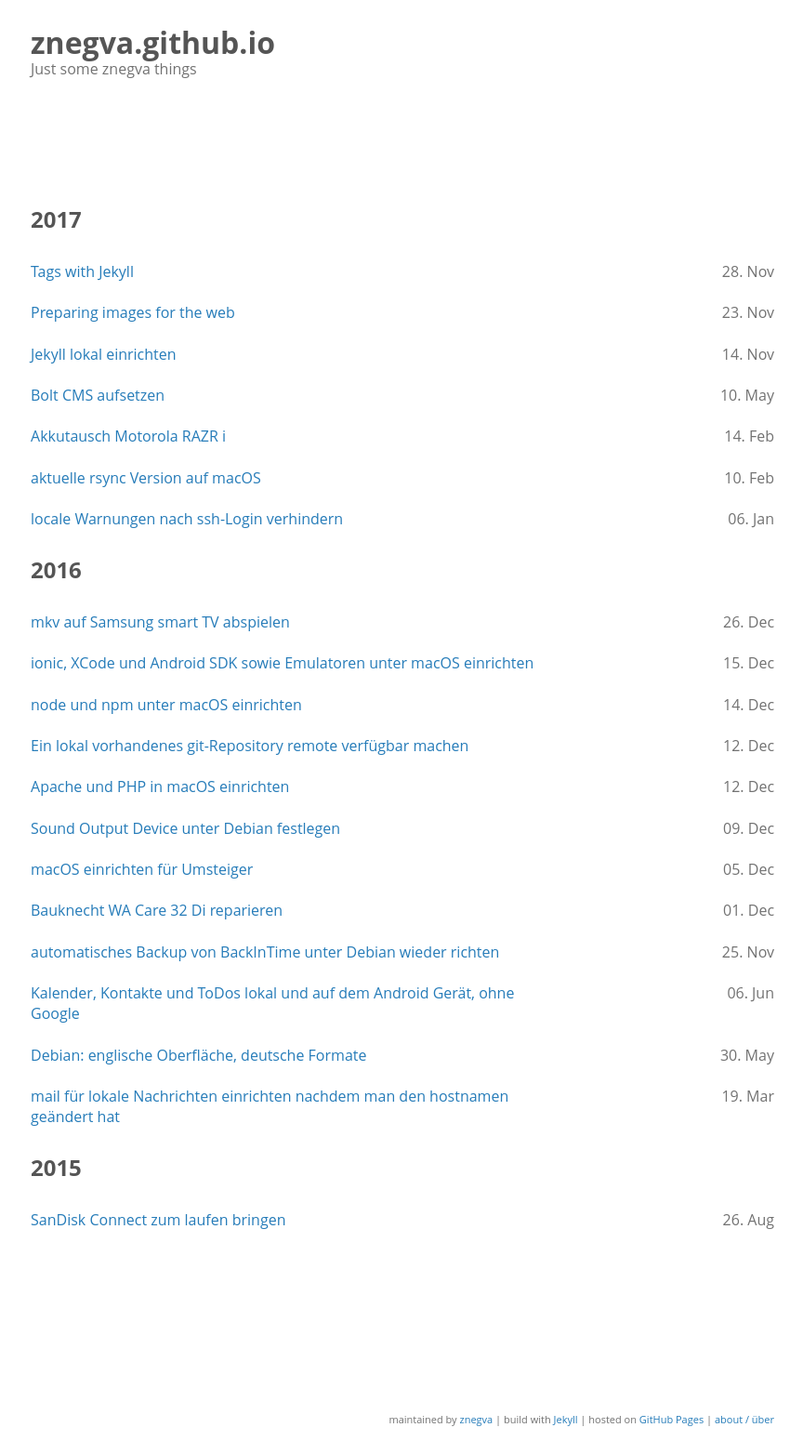
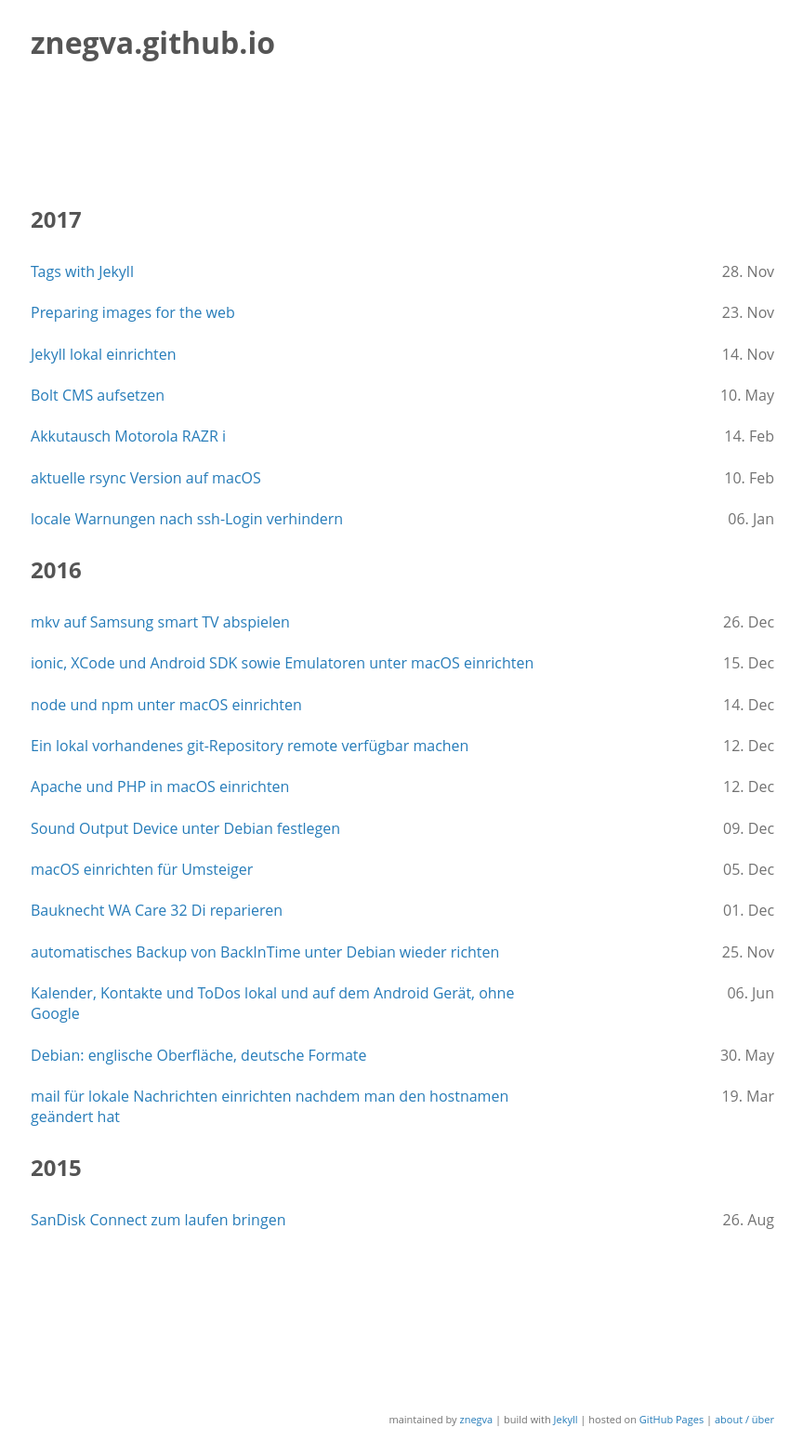
Before and after one commit to znegva/znegva.github.io, a Jekyll site: the page built from index.html, in a window 1280 px wide. Shown: the whole page at 93% size, without its empty margins (207-1071 px from the left). Built offline with Jekyll 4.4.1, drawn with Linux system fonts in a browser that asks for light colours; the repository's description, which GitHub fills in, is left out; some of the changed lines change nothing that is shown.

Commit message:
chg: cleared blog description

```diff
--- a/_config.yml
+++ b/_config.yml
@@ -1 +1,2 @@
-description: 'Just some znegva things'
+#description: 'Just some znegva things'
+description: ''
```
